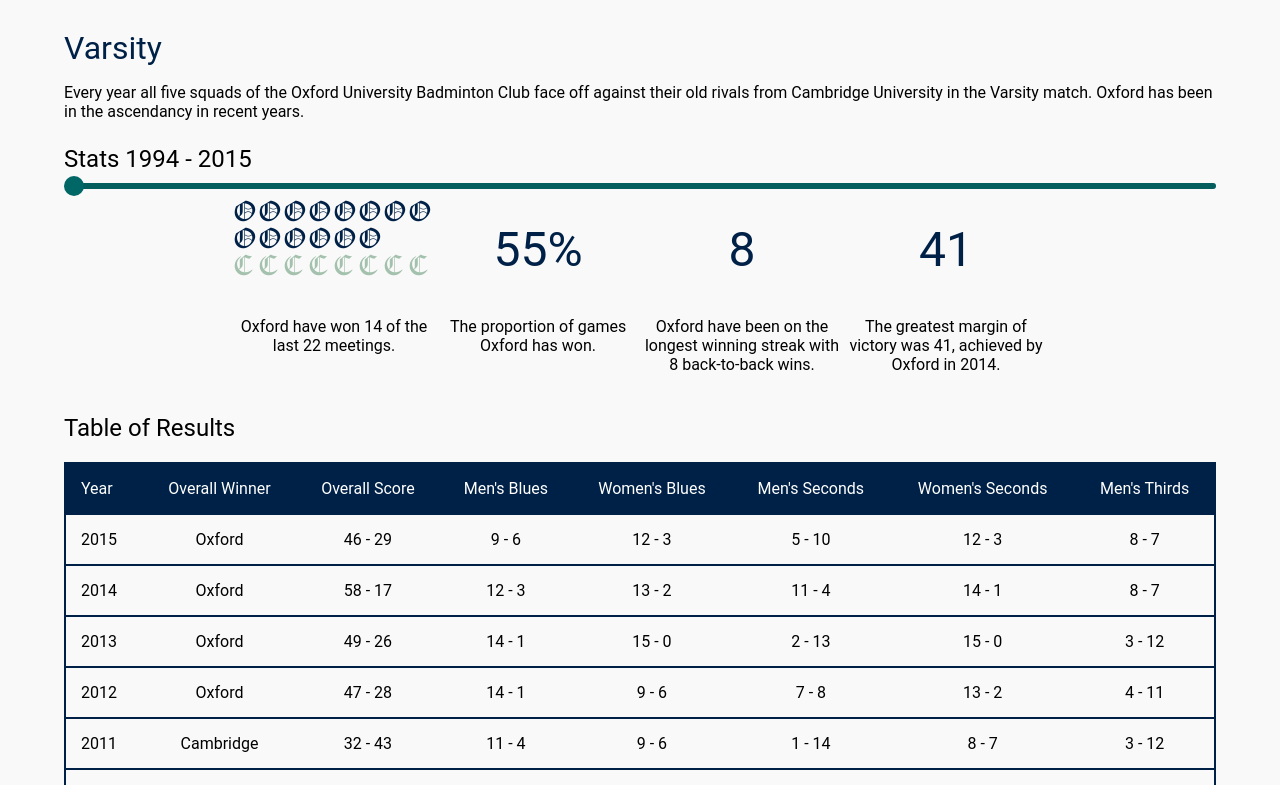
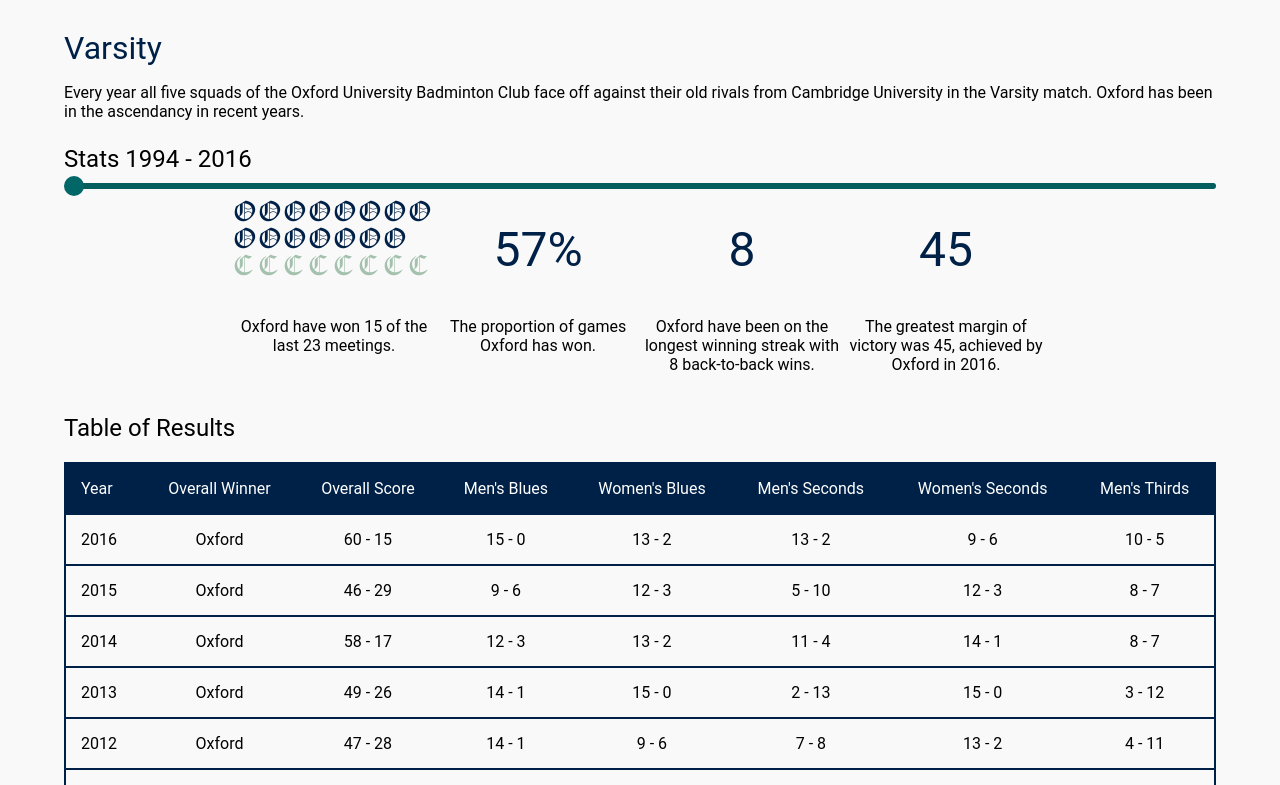
Before and after one commit to OUBaC/OUBaC.github.io, a Jekyll site: the page built from squad.html, in a window 1280 px wide and 900 px high, scrolled down 1350 px, cut to the strip 115-900 px from the top of the window. Built offline with Jekyll 4.4.1, drawn with Linux system fonts in a browser that asks for light colours.

Commit message:
#ShoeTheTabs

```diff
--- /dev/null
+++ b/_data/varsity/2016.yml
@@ -0,0 +1,14 @@
+year: 2016
+winner: Oxford
+oxford: 60
+cambridge: 15
+oxford-mens-1: 15
+cambridge-mens-1: 0
+oxford-mens-2: 13
+cambridge-mens-2: 2
+oxford-mens-3: 10
+cambridge-mens-3: 5
+oxford-ladies-1: 13
+cambridge-ladies-1: 2
+oxford-ladies-2: 9
+cambridge-ladies-2: 6
--- a/squad.html
+++ b/squad.html
@@ -38,7 +38,7 @@
 Every year all five squads of the Oxford University Badminton Club face off against their old rivals from Cambridge University in the Varsity match. Oxford has been in the ascendancy in recent years.
 </p>
 {% assign first_year = 1994 %}
-{% assign last_year = 2015 %}
+{% assign last_year = 2016 %}
 
 <h3 id="stats-title">Stats <span id="starting-year">{{first_year}}</span> - {{last_year}}</h3>
 <div style="width: 100%; position: relative; font-size: 0; margin: 10px 0;">
```
